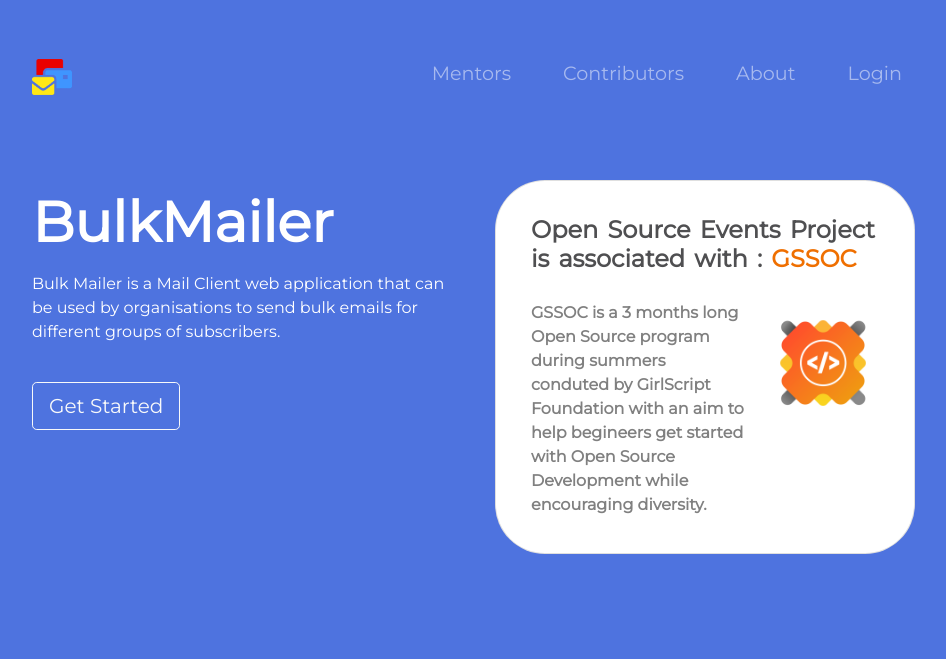
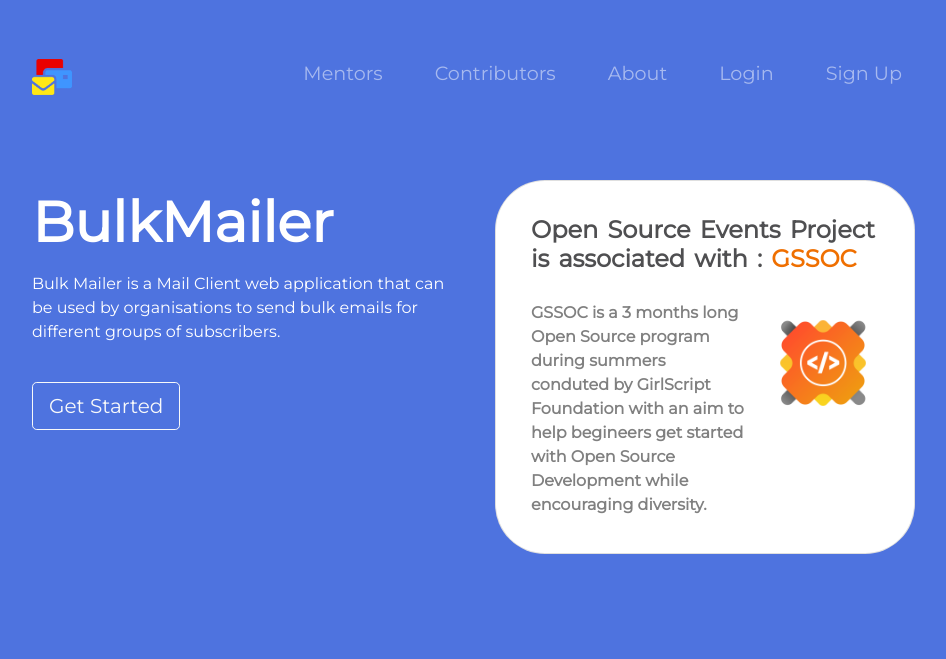
Before and after one commit to vigneshshettyin/Bulk-Mailer, a Flask app: page / in a window 1280 px wide. Shown: the top 659 px of the page, without its empty margins (160-1106 px from the left). Run offline with Flask 2, Linux system fonts and the light colour scheme; data that the repository does not hold is empty; some libraries are stand-ins or nearby versions.

Commit message:
Added signup in navbar and oauthlib in requirements.txt

```diff
--- a/requirements.txt
+++ b/requirements.txt
@@ -14,3 +14,4 @@ sendgrid==6.6.0
 SQLAlchemy==1.4.6
 starkbank-ecdsa==1.1.0
 Werkzeug==1.0.1
+oauthlib==3.1.0
--- a/templates/landing.html
+++ b/templates/landing.html
@@ -218,6 +218,10 @@ textarea {
             <li class="nav-item">
               <!----dashboard link------>
               <a class="nav-link" href="/login">Login</a>
+            </li>
+			<li class="nav-item">
+              <!----dashboard link------>
+              <a class="nav-link" href="/register">Sign Up</a>
             </li>
           </ul>
 
```
